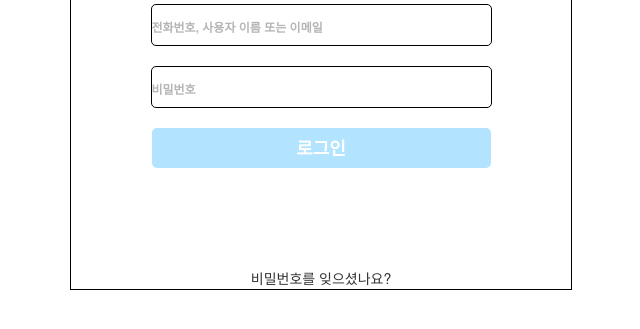
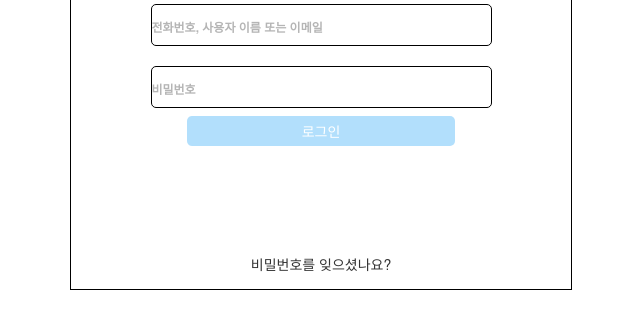
Before and after one commit to wecode-bootcamp-korea/43-React-Westagram-3, a React app: page /jisu-Login in a window 1280 px wide. Shown: the part 311-640 px from the top of the page, without its empty margins (319-959 px from the left). Built offline with nearby package versions, Linux system fonts and the light colour scheme.

Commit message:
Add : Mission 2 - 로그인 버튼 활성화 기능 구현

```diff
--- a/src/pages/oh/Login/JisuLogin.js
+++ b/src/pages/oh/Login/JisuLogin.js
@@ -15,6 +15,7 @@ const JisuLogin = () => {
   const saveUserPw = e => {
     setPw(e.target.value);
   };
+  const center_login = id.includes('@') && pw.length >= 5;
   return (
     <div className="login">
       <div className="content">
@@ -37,7 +38,11 @@ const JisuLogin = () => {
               onChange={saveUserPw}
             />
           </div>
-          <button className="center_login" onClick={goToMain}>
+          <button
+            className={center_login ? 'buttonLogin' : 'buttonLoginDisabled'}
+            disabled={center_login ? 'false' : 'true'}
+            onClick={goToMain}
+          >
             로그인
           </button>
         </div>
@@ -49,4 +54,5 @@ const JisuLogin = () => {
     </div>
   );
 };
+
 export default JisuLogin;
--- a/src/pages/oh/Login/JisuLogin.scss
+++ b/src/pages/oh/Login/JisuLogin.scss
@@ -50,21 +50,26 @@
           font-weight: bold;
         }
       }
-
-      .center_login {
-        width: 339px;
-        height: 40px;
-        margin-top: 20px;
+      .buttonLogin {
+        width: 268px;
+        height: 30px;
+        margin: 8px 40px 8px 40px;
         border: none;
         border-radius: 5px;
-        background-color: blue;
-        background-color: rgba(0, 162, 255, 0.3);
+        background-color: #0095f6;
         color: white;
-        font-size: 18px;
-        font-weight: bold;
+      }
+
+      .buttonLoginDisabled {
+        width: 268px;
+        height: 30px;
+        margin: 8px 40px 8px 40px;
+        border: none;
+        border-radius: 5px;
+        background-color: #b2dffc;
+        color: white;
       }
     }
-
     .content_foot {
       margin-top: 100px;
       color: blue;
```
